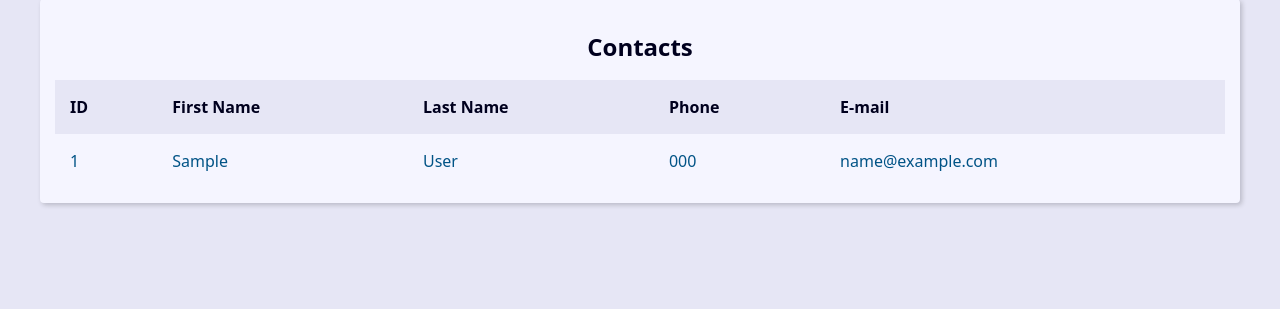
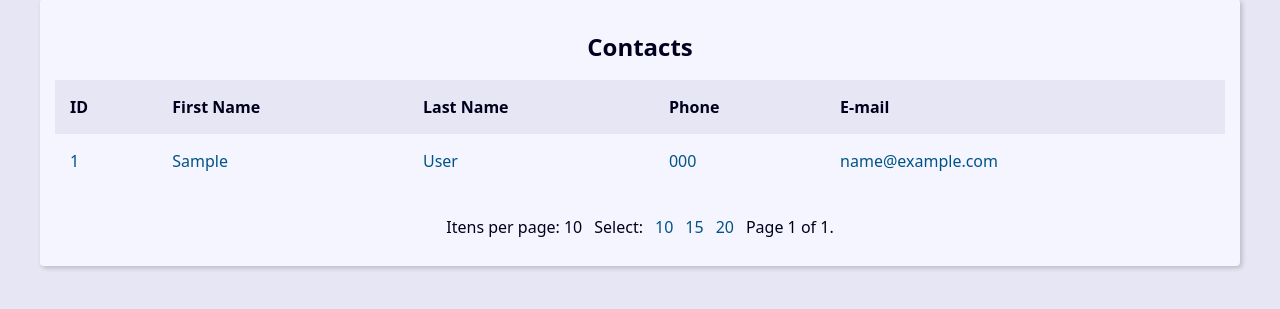
Before and after one commit to cesjul/agenda_project_with_django, a Django app: page / in a window 1280 px wide. Shown: the part 270-579 px from the top of the page. Run offline with Django 5.2, Linux system fonts and the light colour scheme; tables that the repository leaves empty hold one stand-in row (values such as "Sample post").

Commit message:
Pagination and select itens per page

```diff
--- a/base_static/global/css/styles.css
+++ b/base_static/global/css/styles.css
@@ -196,6 +196,16 @@
     display: block;
   }
 
+  #page-grid .number-of-itens div {
+    display: grid;
+    grid-template-columns: 1fr;
+    background: black;
+  }
+
+  .grid-item{
+    display: grid;
+  }
+
   .search {
     display: flex;
     justify-content: center;
--- a/base_templates/global/base.html
+++ b/base_templates/global/base.html
@@ -7,6 +7,7 @@
     {% include "global/partials/_header.html" %}
     <main class="content">
         {% block content %}{% endblock content %}
+        {% include "global/partials/_paginator.html" %}
     </main>
 </body>
 </html>
--- a/base_templates/global/partials/_header.html
+++ b/base_templates/global/partials/_header.html
@@ -38,5 +38,4 @@
              id="search" name="q"
              value="{{ search_value }}">
         </form>
-    </div>
 </header>
--- /dev/null
+++ b/base_templates/global/partials/_paginator.html
@@ -0,0 +1,27 @@
+
+{% if page_obj %}
+<div class="pagination">
+    <span class="step-links">
+        <div class="page-grid number-of-itens" id="page-grid" style="display: grid; grid-template-rows: 1fr;gap: calc(var(--spacing) * 0.8);">
+            <p style="grid-row-start: 1;">Itens per page: {{ number_of_itens_ }}</p>
+            <p style="grid-row-start: 1;">Select:</p>
+            <p class="grid-item" style="grid-row-start: 1;"><a href="?number-of-itens=10&q={{ request.GET.q.strip }}">10</a></p>
+            <p class="grid-item" style="grid-row-start: 1;"><a href="?number-of-itens=15&q={{ request.GET.q.strip }}">15</a></p>
+            <p class="grid-item" style="grid-row-start: 1;"><a href="?number-of-itens=20&q={{ request.GET.q.strip }}">20</a></p>
+        </div>
+        {% if page_obj.has_previous %}
+        <a href="?page=1&q={{ request.GET.q.strip }}&number-of-itens={{number_of_itens_}}">&laquo; first</a>
+        <a href="?page={{ page_obj.previous_page_number }}&q={{ request.GET.q.strip }}&number_of_itens={{number_of_itens_}}">previous</a>
+        {% endif %}
+
+        <span class="current">
+            Page {{ page_obj.number }} of {{ page_obj.paginator.num_pages }}.
+        </span>
+
+        {% if page_obj.has_next %}
+        <a href="?page={{ page_obj.next_page_number }}&q={{ request.GET.q.strip }}&number-of-itens={{number_of_itens_}}">next</a>
+        <a href="?page={{ page_obj.paginator.num_pages }}&q={{ request.GET.q.strip }}&number-of-itens={{number_of_itens_}}">last &raquo;</a>
+        {% endif %}
+    </span>
+</div>
+{% endif %}
--- a/contact/templates/contact/index.html
+++ b/contact/templates/contact/index.html
@@ -16,7 +16,7 @@
                 </tr>
             </thead>
             <tbody>
-                {% for contact in contacts %}
+                {% for contact in page_obj %}
                     <tr class="table-row">
                         <td class="table-cel">
                             <a href="{% url "contact:contact" contact.id %}"
--- a/contact/views/contact_views.py
+++ b/contact/views/contact_views.py
@@ -2,12 +2,30 @@ from django.shortcuts import render, get_object_or_404, redirect
 from django.db.models import Q
 from contact.models import Contact
 from django.http import Http404
+from django.core.paginator import Paginator
 
 def index(request):
     contact = Contact.objects.filter(show=True).order_by('-id')
     contacts_title = 'Contacts |'
-    context = {'contacts': contact,
+
+    number_of_itens = request.GET.get('number-of-itens')
+
+    if number_of_itens == None or number_of_itens == '':
+        number_of_itens = 10
+
+    if int(number_of_itens) >= 20:
+        number_of_itens = 20
+
+    if int(number_of_itens) <= 5:
+        number_of_itens = 5
+
+    paginator = Paginator(contact, number_of_itens)
+    page_number = request.GET.get('page')
+    page_obj = paginator.get_page(page_number)
+
+    context = {'page_obj': page_obj,
                'site_title': contacts_title,
+               'number_of_itens_': number_of_itens,
                }
 
     return render(
@@ -38,11 +56,26 @@ def search(request):
                     .filter(email__icontains=search_value) \
                     .order_by('-id')
 
+    number_of_itens = request.GET.get('number-of-itens')
+
+    if number_of_itens == None or number_of_itens == '':
+        number_of_itens = 10
+
+    if int(number_of_itens) >= 20:
+        number_of_itens = 20
+
+    if int(number_of_itens) <= 5:
+        number_of_itens = 5
+
+    paginator = Paginator(contact, number_of_itens)
+    page_number = request.GET.get('page')
+    page_obj = paginator.get_page(page_number)
 
     contacts_title = f'Results for {search_value} |'
-    context = {'contacts': contact,
+    context = {'page_obj': page_obj,
                'site_title': contacts_title,
                'search_value': search_value,
+               'number_of_itens_': number_of_itens,
                }
 
     if contact.exists() == False:
```
